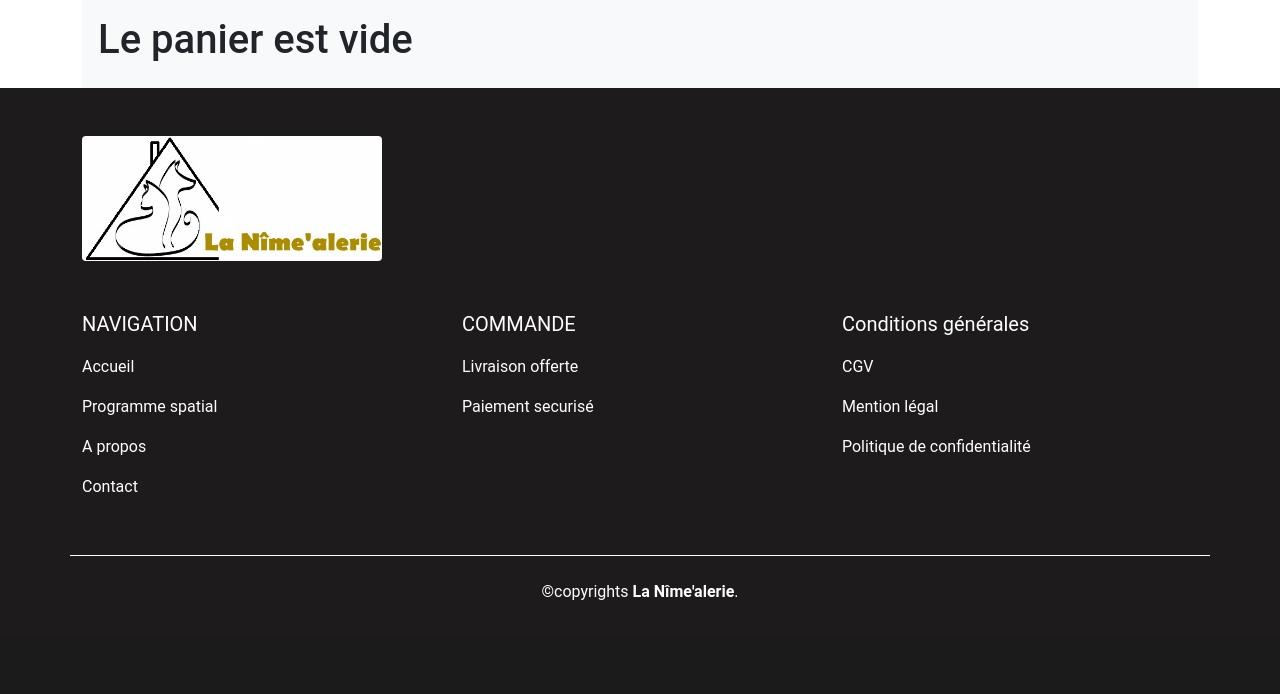
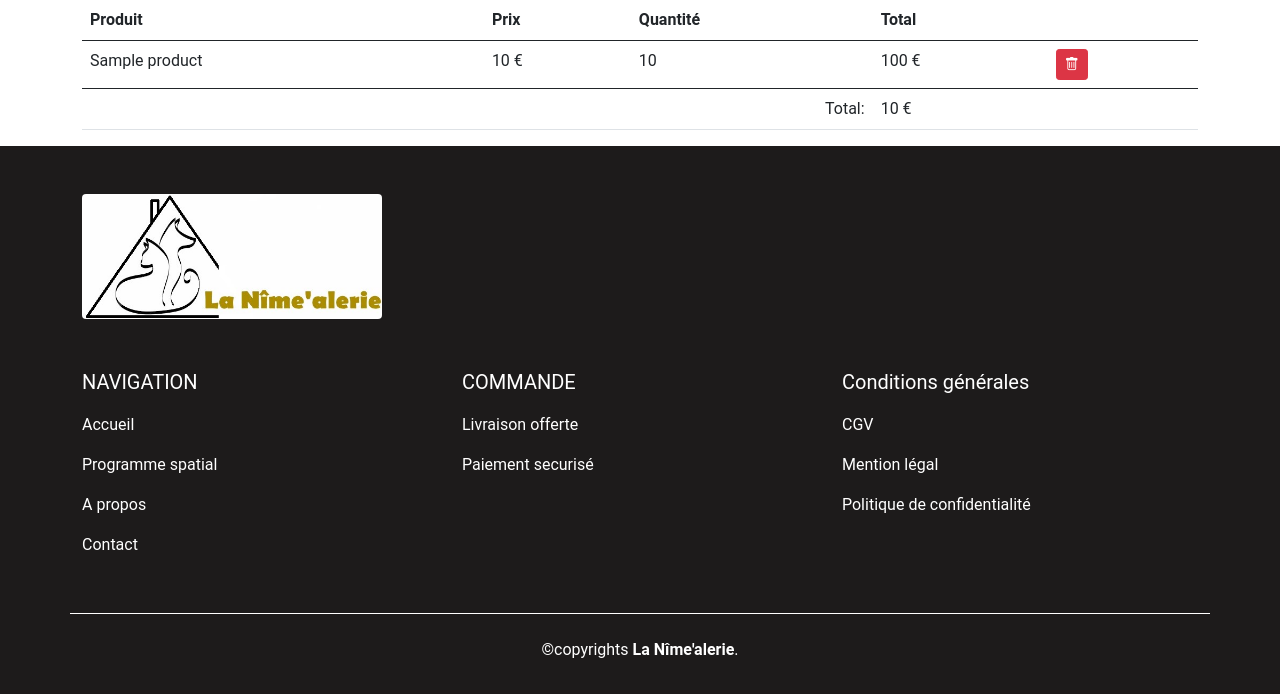
Before and after one commit to JasonLauret/Lanimalerie_Symfony, a Symfony app: template templates/cart/index.html.twig in a window 1280 px wide. Shown: the part 327-1021 px from the top of the page. Before the commit the page ends 927 px from the top, so only its background shows below. Run offline with Twig, Linux system fonts and the light colour scheme; the template is opened without the code that fills it: most values are stand-ins (such as "Sample title", 1, 10 or a date in 2020); some libraries are stand-ins or nearby versions.

Commit message:
Mise en place d'un panier

```diff
--- a/templates/cart/index.html.twig
+++ b/templates/cart/index.html.twig
@@ -1,11 +1,51 @@
 {% extends 'base.html.twig' %}
 
-{% block title %}Hello CartController!{% endblock %}
+{% block title %}Panier{% endblock %}
 
 {% block body %}
 <section class="container">
-    <div class="bg-light p-3">
+    {% if items | length > 0 %}
+        <table class="table">
+            <thead>
+                <tr>
+                    <th>Produit</th>
+                    <th>Prix</th>
+                    <th>Quantité</th>
+                    <th>Total</th>
+                    <th></th>
+                </tr>
+            </thead>
+            <tbody>
+                {% for item in items %}
+                    <tr>
+                        <td>{{ item.product.name }}</td>
+                        <td>{{ item.product.price }} €</td>
+                        <td>{{ item.quantity }}</td>
+                        <td>{{ item.product.price * item.quantity }} €</td>
+                        <td>
+                            <a href="{{ path('remove_cart', {'id': item.product.id}) }}"
+                                class="btn btn-danger btn-sm">
+                                <i class="bi bi-trash"></i>
+                            </a>
+                        </td>
+                    </tr>
+                {% endfor %}
+            </tbody>
+            <tfoot>
+                <tr>
+                    <td colspan="3" class="text-end">Total:</td>
+                    <td> {{ total }} €</td>
+                    <td></td>
+                </tr>
+            </tfoot>
+        </table>
+    {% else %}
         <h1>Le panier est vide</h1>
-    </div>
+    {% endif %}
 </section>
 {% endblock %}
+{#
+    <div class="bg-light p-3">
+
+    </div>
+#}
--- a/templates/product/allProduct.html.twig
+++ b/templates/product/allProduct.html.twig
@@ -14,7 +14,7 @@
                             <h1 class="fs-3 fw-bold">{{ product.name }}</h1>
                             <h4 class="fs-3 fw-bold">{{ product.brand.name }}</h4>
                             <p>{{ product.price }} €</p>
-                            <a href="{{ path('add_cart', {id: product.id}) }}"><i class="pe-2 bi bi-basket2"></i>Ajouter</a>
+                            <a href="{{ path('add_cart', {'id': product.id}) }}"><i class="pe-2 bi bi-basket2"></i>Ajouter</a>
                         </div>
                     </div>
                 </a>
```
Also changed, not shown: src/Controller/CartController.php (+38 -3 lines).
